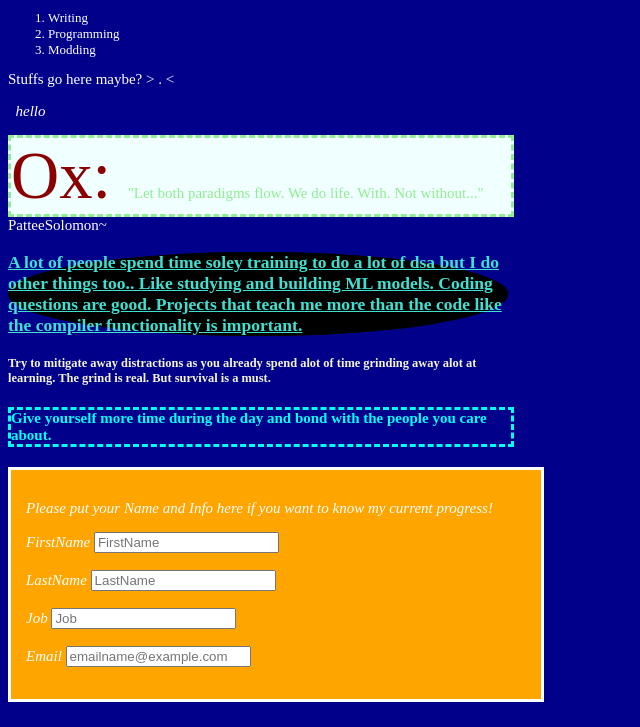
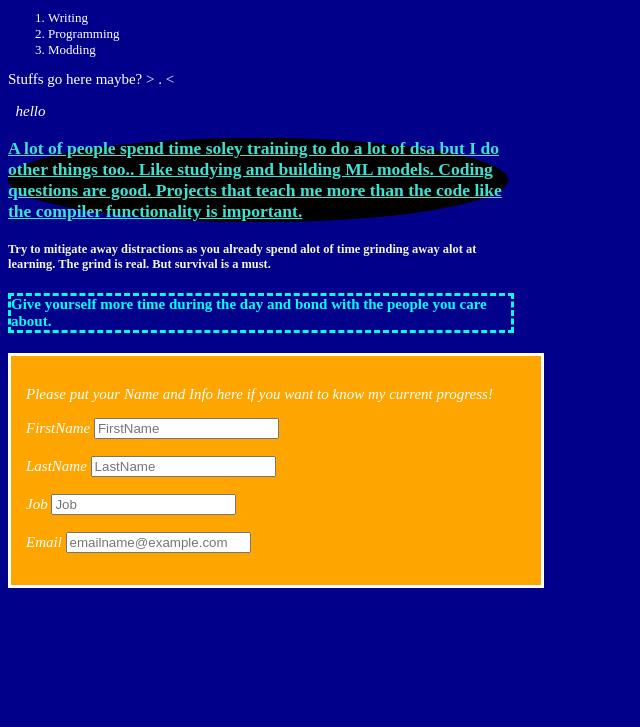
Before and after one commit to patteesolomon/MyTutorialWebsiteBackup, a plain HTML site: page index.html in a window 1280 px wide. Shown: the part 1462-2189 px from the top of the page, without its empty margins (0-640 px from the left). After the commit the page ends 2075 px from the top, so only its background shows below. Drawn offline with Linux system fonts and the light colour scheme.

Commit message:
Update index.html

```diff
--- a/index.html
+++ b/index.html
@@ -100,13 +100,7 @@
                 <p>
                     &nbsp; <i> hello </i> &nbsp;
                 </p>
-                <div class="I">
-                    <!-- span is used to wrap stuff -->
-                    <span>Ox: </span>"Let both paradigms flow.
-                    We do life.
-                    With. Not without..."
-                </div>
-                PatteeSolomon~
+
             </div>
                 <div class="Self_hellp">
                     <h3>
```
